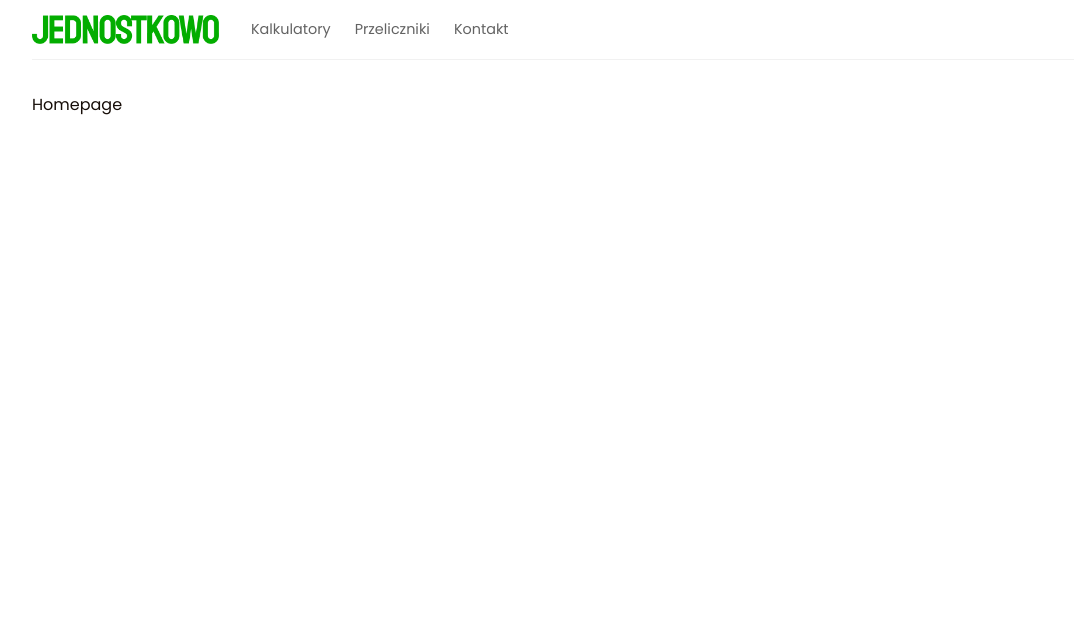
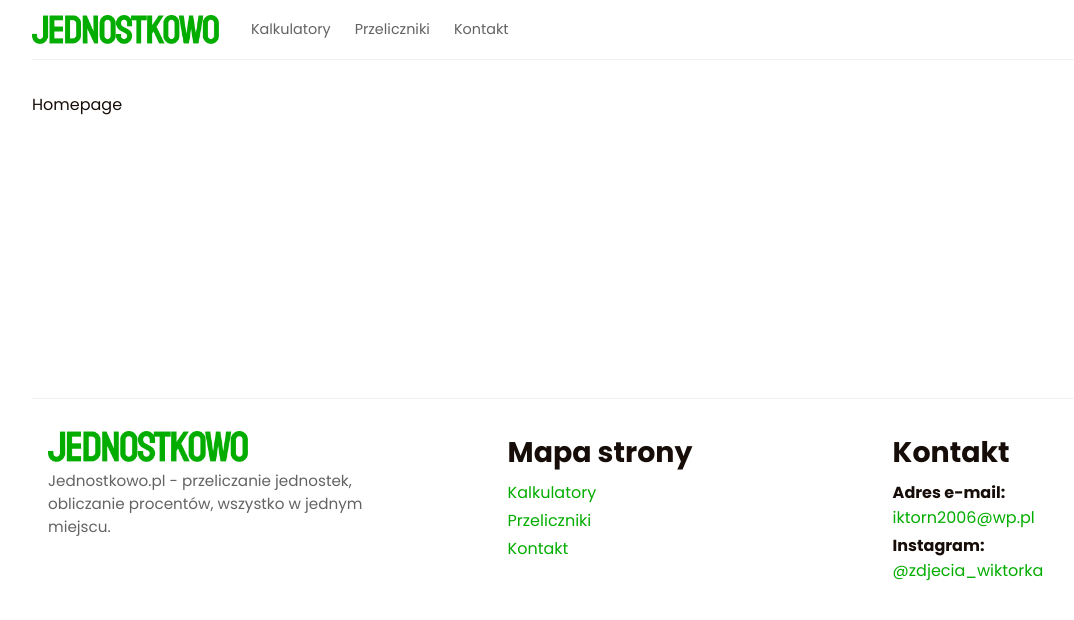
Before and after one commit to zerakot/jednostkowo, a SvelteKit app: page / in a window 1280 px wide. Shown: the top 620 px of the page, without its empty margins (40-1114 px from the left). Built offline with nearby package versions, Linux system fonts and the light colour scheme.

Commit message:
Little redesign

```diff
--- a/src/lib/components/UI/AdsWidget.svelte
+++ b/src/lib/components/UI/AdsWidget.svelte
@@ -4,6 +4,6 @@
 	.ad {
 		width: 100%;
 		height: 100%;
-		background-color: red;
+		background-color: $secondary;
 	}
 </style>
--- /dev/null
+++ b/src/lib/components/UI/Footer.svelte
@@ -0,0 +1,93 @@
+<script>
+	import Logo from '$lib/images/Logo.png';
+</script>
+
+<footer>
+	<section class="about">
+		<img src={Logo} alt="Logo Jednostkowo.pl" />
+		<p>Jednostkowo.pl - przeliczanie jednostek, obliczanie procentów, wszystko w jednym miejscu.</p>
+	</section>
+	<section>
+		<h4 class="header">Mapa strony</h4>
+		<ul>
+			<li>
+				<a href="/kalkulator-procentow">Kalkulatory</a>
+			</li>
+			<li>
+				<a href="/przelicznik-dlugosci">Przeliczniki</a>
+			</li>
+			<li>
+				<a href="/kontakt">Kontakt</a>
+			</li>
+		</ul>
+	</section>
+	<section>
+		<h4 class="header">Kontakt</h4>
+		<ul>
+			<li>
+				<b>Adres e-mail:</b> <br /> <a href="mailto:iktorn2006@wp.pl">iktorn2006@wp.pl</a>
+			</li>
+			<li>
+				<b>Instagram:</b> <br />
+				<a href="https://www.instagram.com/zdjecia_wiktorka/" target="_blank">@zdjecia_wiktorka</a>
+			</li>
+		</ul>
+	</section>
+</footer>
+
+<style lang="scss">
+	footer {
+		margin: 4rem 0 0 0;
+		justify-items: center;
+		padding: 2rem 1rem;
+		width: 100%;
+		display: grid;
+		gap: 2rem 0;
+		border-top: 1px solid $secondary;
+		grid-template-columns: 1fr 1fr;
+		grid-template-rows: auto;
+
+		& section {
+			display: flex;
+			flex-direction: column;
+			gap: 0.4rem;
+
+			&.about {
+				width: 90%;
+				grid-column: 1/3;
+			}
+
+			& ul {
+				display: flex;
+				list-style: none;
+				flex-direction: column;
+				gap: 0.2rem;
+
+				& li a {
+					color: $primary;
+				}
+			}
+
+			& img {
+				width: 200px;
+			}
+
+			& p {
+				font-size: 0.95rem;
+				color: $text-light;
+			}
+		}
+
+		@include md {
+			gap: 0;
+			grid-template-columns: 1fr 1fr 1fr;
+
+			& section {
+				&.about {
+					width: auto;
+					grid-column: auto;
+				}
+			}
+		}
+	}
+</style>
--- a/src/routes/+layout.svelte
+++ b/src/routes/+layout.svelte
@@ -1,12 +1,13 @@
 <script>
 	import '$lib/scss/global.scss';
 	import Navbar from '$lib/components/UI/Navbar.svelte';
+	import Footer from '../lib/components/UI/Footer.svelte';
 </script>
 
 <div class="container">
 	<Navbar />
-
 	<slot />
+	<Footer />
 </div>
 
 <style lang="scss">
--- a/src/routes/[type]-[id]/+layout.svelte
+++ b/src/routes/[type]-[id]/+layout.svelte
@@ -40,12 +40,13 @@
 
 		& main {
 			width: 100%;
+			gap: 2rem 0;
 			display: grid;
 			grid-template-columns: 1fr;
 			grid-template-rows: 200px auto;
 
 			& .content {
-				gap: 2rem;
+				gap: 1.5rem;
 				width: 100%;
 				display: flex;
 				flex-direction: column;
```
